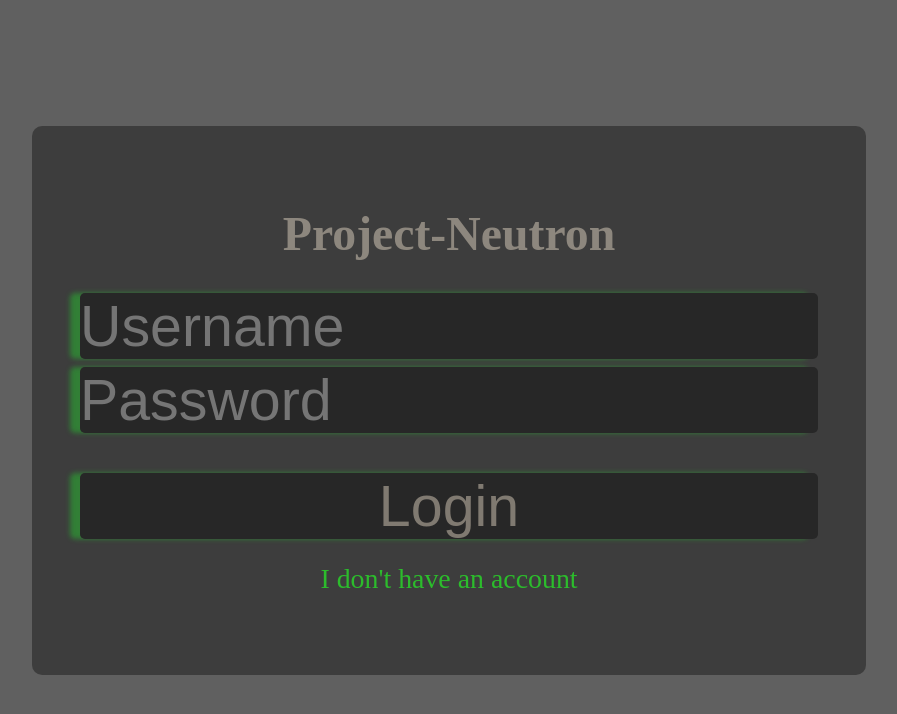
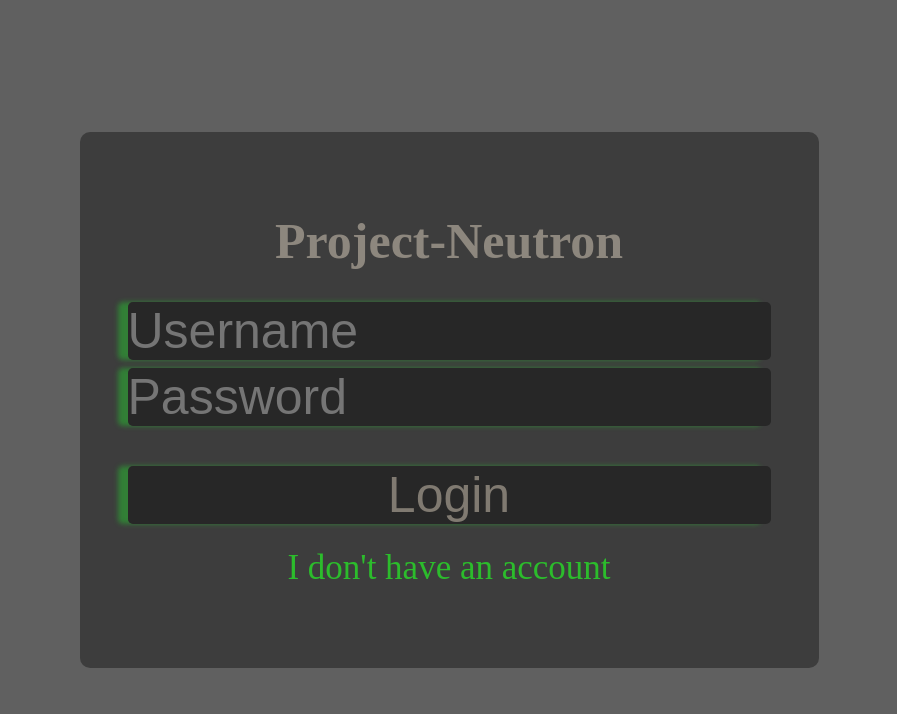
Before and after one commit to PetrikDevOps/Project-Neutron, a plain HTML site: page frontend/index.html in a window 1280 px wide. Shown: the whole page, without its empty margins (191-1088 px from the left). Drawn offline with Linux system fonts and the light colour scheme.

Commit message:
font-size

```diff
--- a/frontend/style/style.scss
+++ b/frontend/style/style.scss
@@ -3,7 +3,7 @@
 *{
     margin: 0;
     padding: 0;
-    font-size: larger;
+    font-size: 50px;
     color: rgba(250, 235, 215, 0.425);
 }
 //regionend
```
Also changed, not shown: frontend/style/style.css, 1 other file.
